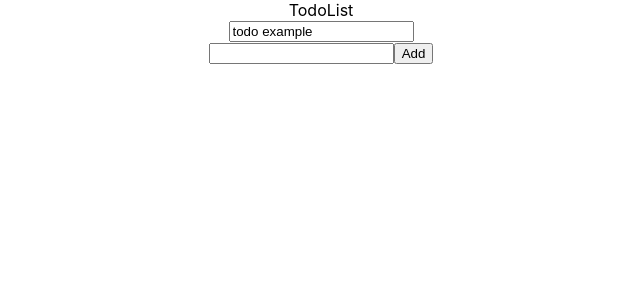
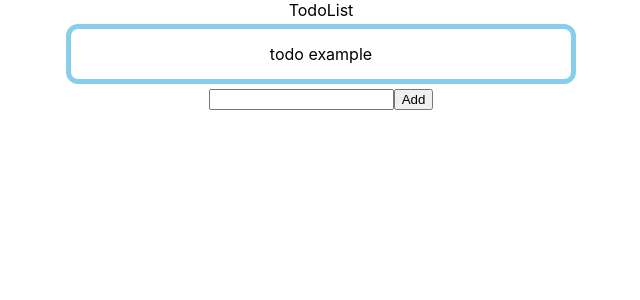
Before and after one commit to AFS-Bootcamp-202207-Class-3-2/Todo-List-YunChen, a React (Create React App) app: page / in a window 1280 px wide. Shown: the top 300 px of the page, without its empty margins (319-959 px from the left). Built offline with nearby package versions, Linux system fonts and the light colour scheme.

Commit message:
feat:change css

```diff
--- /dev/null
+++ b/src/asserts/css/todoitem.css
@@ -0,0 +1,8 @@
+.todoitem{
+    height: 50px;
+    margin: 4px 1px;
+    border-radius: 12px;
+    border:5px solid skyblue;
+    width: 500px;
+    line-height: 50px;
+}
--- /dev/null
+++ b/src/asserts/css/todolist.css
@@ -0,0 +1,12 @@
+.todoListBox{
+    display: flex;
+    flex-direction: column;
+}
+.tasks{
+    display: flex;
+    justify-content: space-around;
+}
+.kon{
+    width: 50px;
+
+}
--- a/src/features/TodoItem/index.jsx
+++ b/src/features/TodoItem/index.jsx
@@ -1,10 +1,11 @@
+import '../../asserts/css/todoitem.css'
 export default function TodoItem(props) {
   const { todo } = props
   console.log(todo)
   return (
 
-    <div>
-      <input type="disabled" value={todo.text} onChange={() => { }} />
+    <div className='todoitem'>
+      {todo.text}
     </div>
   )
 }
--- a/src/features/TodoList/index.jsx
+++ b/src/features/TodoList/index.jsx
@@ -1,15 +1,19 @@
-import { useState } from 'react'
 import { useSelector } from 'react-redux'
 import TodoGenerator from '../TodoGenerator'
 import TodoGroup from '../TodoGroup'
+import '../../asserts/css/todolist.css'
 export default function TodoList() {
-    const todoList = useSelector((state)=>state.todoList)
+    const todoList = useSelector((state) => state.todoList)
     console.log(todoList)
     return (
-        <>
+        <div className='todoListBox'>
             <div>TodoList</div>
-            <TodoGroup todoList={todoList} />
+            <div className='tasks'>
+                <div className='kon'></div>
+                <TodoGroup todoList={todoList} />
+                <div className='kon'></div>
+            </div>
             <TodoGenerator />
-        </>
+        </div>
     )
 }
```
Also changed, not shown: asserts/css/todoitem.css (deleted).
